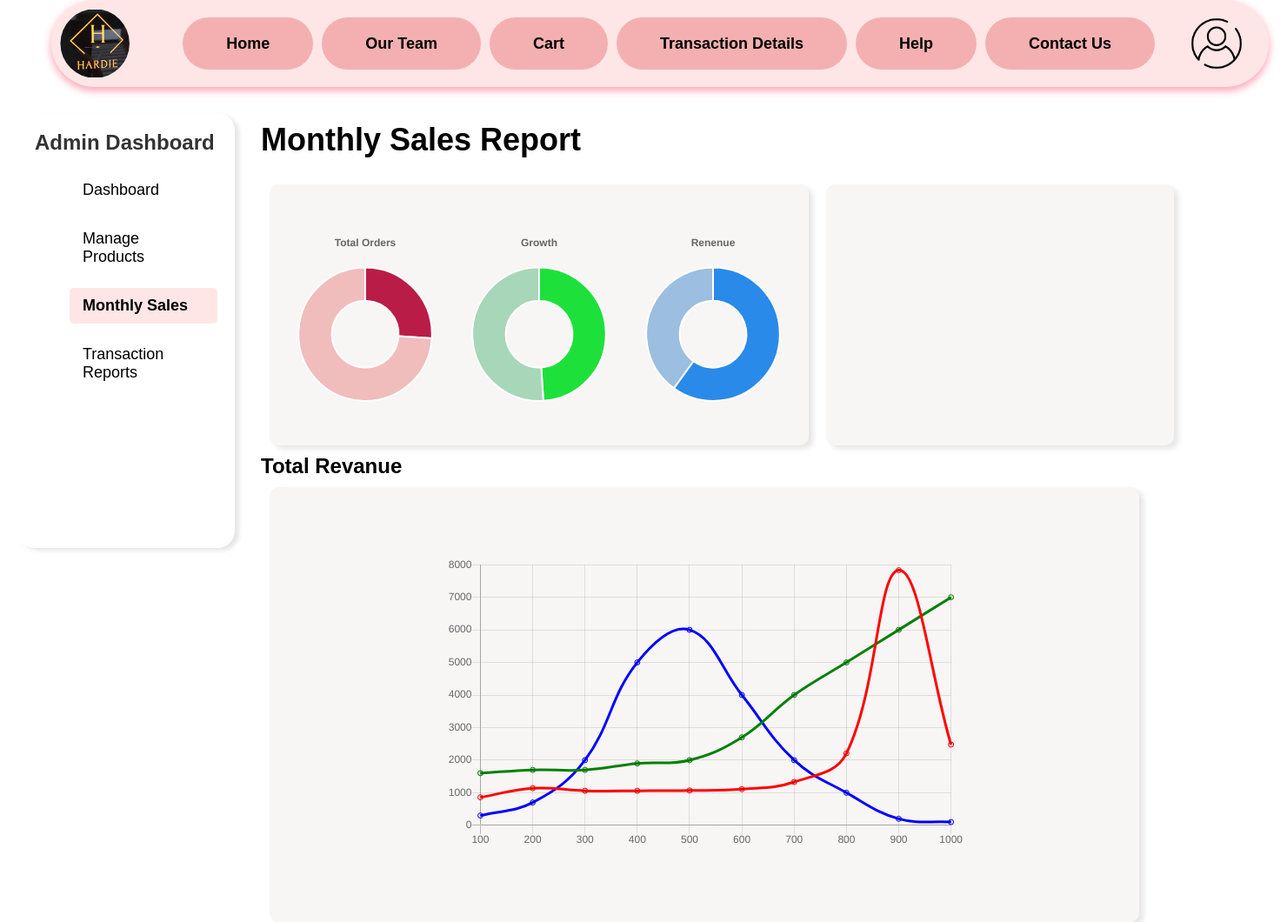
After one commit to popier92/codeprojectWAD, a PHP site: the page made by not_monthly sales.php in a window 1480 px wide. The commit adds this page. Shown: the whole page at 87% size. Run offline with PHP 8.4, Linux system fonts and the light colour scheme.

Commit message:
monthly sales fix

```diff
--- a/css/monthly_sales.css
+++ b/css/monthly_sales.css
@@ -151,6 +151,22 @@ nav a:hover {
     font-size: 36px;
     margin-bottom: 20px;
 }
+.chart {
+
+    padding: 10px;
+    width: 920px;
+    height: 500px;
+    background-color: #f8f5f5;
+    border-radius: 10px;
+    display: flex;
+    justify-content: top;
+    align-items: center;
+    color: #f5f0f0;
+    font-size: 18px;
+    text-align: center;
+    box-shadow: 5px 4px 6px rgba(0, 0, 0, 0.1);
+    margin: 10px;
+}
 
 .pie-chart {
 
--- /dev/null
+++ b/not_monthly sales.php
@@ -0,0 +1,156 @@
+<!DOCTYPE html>
+<html lang="en">
+
+<head>
+    <script src="https://cdnjs.cloudflare.com/ajax/libs/Chart.js/2.9.4/Chart.js"></script>
+    <script>sr = "javascript/monthly_sales.js"</script>
+    <meta charset="UTF-8">
+    <meta name="viewport" content="width=device-width, initial-scale=1.0">
+    <link rel="stylesheet" href="css/monthly_sales.css">
+    <title> Monthly Sales</title>
+</head>
+
+<body>
+    <!-- Header Section -->
+    <div class="top-section">
+        <div class="header">
+            <img class="logo" src="icon/logo.jpeg" alt="Logo">
+            <nav>
+                <ul>
+                    <li><a href="">Home</a></li>
+                    <li><a href="#">Our Team</a></li>
+                    <li><a href="#">Cart</a></li>
+                    <li><a href="#">Transaction Details</a></li>
+                    <li><a href="#">Help</a></li>
+                    <li><a href="#">Contact Us</a></li>
+                </ul>
+            </nav>
+            <img class="profile" src="icon/profilerb.png" alt="Profile">
+        </div>
+    </div>
+
+    <!-- Sidebar Section -->
+    <div class="bottom-section">
+        <div class="sidebar">
+            <h2>Admin Dashboard</h2>
+            <ul>
+                <li><a href="#">Dashboard</a></li>
+                <li><a href="#">Manage Products</a></li>
+                <li><a href="#" class="active">Monthly Sales</a></li>
+                <li><a href="#">Transaction Reports</a></li>
+            </ul>
+        </div>
+
+        <!-- Main Content Section -->
+        <div class="main-content">
+            <h1>Monthly Sales Report</h1>
+            <div style="display : flex">
+                <div class="pie-chart">
+                    <!--Graph Placeholder (Insert your chart or visualization here)-->
+                    <canvas id="order-chart" width="100" height="100" style="width: 200x;;max-width:200px"></canvas>
+                    <canvas id="growth-chart" width="100" height="100" style="width: 200x;;max-width:200px"></canvas>
+                    <canvas id="revenue-chart" width="100" height="100" style="width: 200x;;max-width:200px"></canvas>
+                    <script>
+                        var yValues = [26, 49, 60];
+                        var barColors = [
+                            "#b91d47",
+                            "#f1bcbc"
+                        ];
+                        new Chart("order-chart",
+                            {
+                                type: "doughnut",
+                                data:
+                                {
+                                    datasets: [{
+                                        backgroundColor: ["#b91d47", "#f1bcbc"],
+                                        data: [yValues[0], 100 - yValues[0]]
+                                    }]
+                                },
+                                options:
+                                {
+                                    title: {
+                                        display: true,
+                                        text: "Total Orders"
+                                    }
+                                }
+                            });
+
+                        new Chart("growth-chart",
+                            {
+                                type: "doughnut",
+                                data:
+                                {
+                                    datasets: [{
+                                        backgroundColor: ["#1de13a", "#a8d6b8"],
+                                        data: [yValues[1], 100 - yValues[1]]
+                                    }]
+                                },
+                                options:
+                                {
+                                    title: {
+                                        display: true,
+                                        text: "Growth"
+                                    }
+                                }
+                            });
+                        new Chart("revenue-chart",
+                            {
+                                type: "doughnut",
+                                data:
+                                {
+                                    datasets: [{
+                                        backgroundColor: ["#2a8ae9", "#9bbee1"],
+                                        data: [yValues[2], 100 - yValues[2]]
+                                    }]
+                                },
+                                options:
+                                {
+                                    title: {
+                                        display: true,
+                                        text: "Renenue"
+                                    }
+                                }
+                            });
+                    </script>
+
+                </div>
+
+                <div class="total-orders">
+                </div>
+            </div>
+            <h2>Total Revanue</h2>
+            <div class="revenue-diagram">
+                <canvas id="myChart" width="800" height="450" style="width:100%;max-width:600px"></canvas>
+
+                <script>
+                    const xValues = [100, 200, 300, 400, 500, 600, 700, 800, 900, 1000];
+
+                    new Chart("myChart", {
+                        type: "line",
+                        data: {
+                            labels: xValues,
+                            datasets: [{
+                                data: [860, 1140, 1060, 1060, 1070, 1110, 1330, 2210, 7830, 2478],
+                                borderColor: "red",
+                                fill: false
+                            }, {
+                                data: [1600, 1700, 1700, 1900, 2000, 2700, 4000, 5000, 6000, 7000],
+                                borderColor: "green",
+                                fill: false
+                            }, {
+                                data: [300, 700, 2000, 5000, 6000, 4000, 2000, 1000, 200, 100],
+                                borderColor: "blue",
+                                fill: false
+                            }]
+                        },
+                        options: {
+                            legend: { display: false }
+                        }
+                    });
+                </script>
+            </div>
+        </div>
+    </div>
+</body>
+
+</html>
```
Also changed, not shown: monthly_sales.php (+15 -90 lines).
